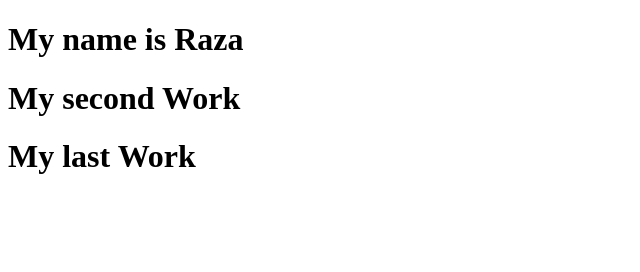
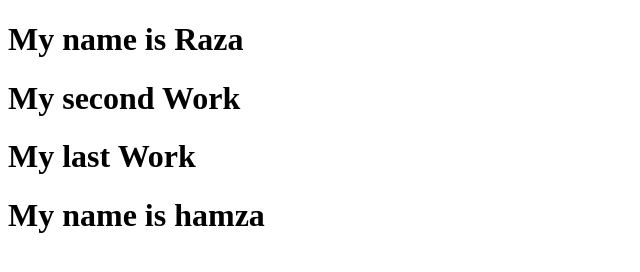
Before and after one commit to razamughal0/raza123, a plain HTML site: page index.html in a window 1280 px wide. Shown: the whole page, without its empty margins (0-640 px from the left). Drawn offline with Linux system fonts and the light colour scheme.

Commit message:
Version4

```diff
--- a/index.html
+++ b/index.html
@@ -13,5 +13,7 @@
 
     <h1>My last Work</h1>
 
+    <h1>My name is hamza </h1>
+
 </body>
 </html>
```
